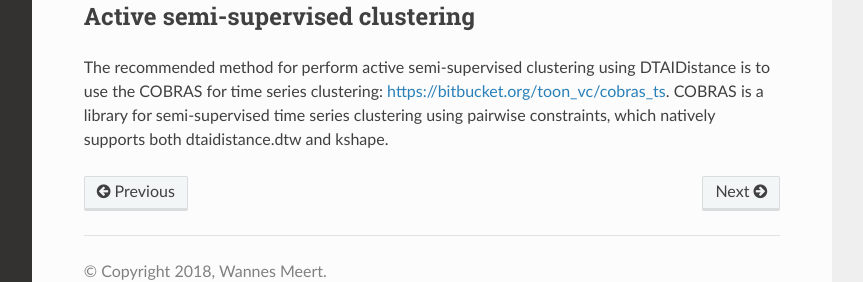
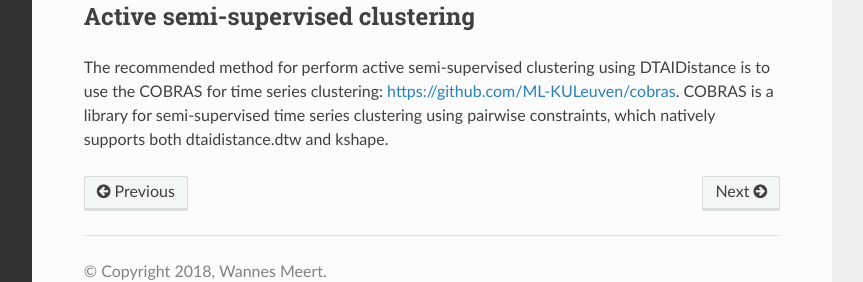
Before and after one commit to wannesm/dtaidistance, a Sphinx documentation site: the page built from docs/usage/clustering.rst, in a window 1280 px wide and 900 px high, scrolled down 1638 px, cut to the strip 560-842 px from the top of the window. Shown: the whole strip, without its empty margins (268-1131 px from the left). Built offline with Sphinx 7.4.7 and the Read the Docs theme 2.0.0, drawn with Linux system fonts in a browser that asks for light colours; some of the changed lines change nothing that is shown.

Commit message:
Docs: fix link

```diff
--- a/docs/usage/clustering.rst
+++ b/docs/usage/clustering.rst
@@ -91,6 +91,6 @@ Active semi-supervised clustering
 ~~~~~~~~~~~~~~~~~~~~~~~~~~~~~~~~~
 
 The recommended method for perform active semi-supervised clustering using
-DTAIDistance is to use the COBRAS for time series clustering: https://bitbucket.org/toon_vc/cobras_ts.
+DTAIDistance is to use the COBRAS for time series clustering: https://github.com/ML-KULeuven/cobras.
 COBRAS is a library for semi-supervised time series clustering using pairwise constraints,
 which natively supports both dtaidistance.dtw and kshape.
```
